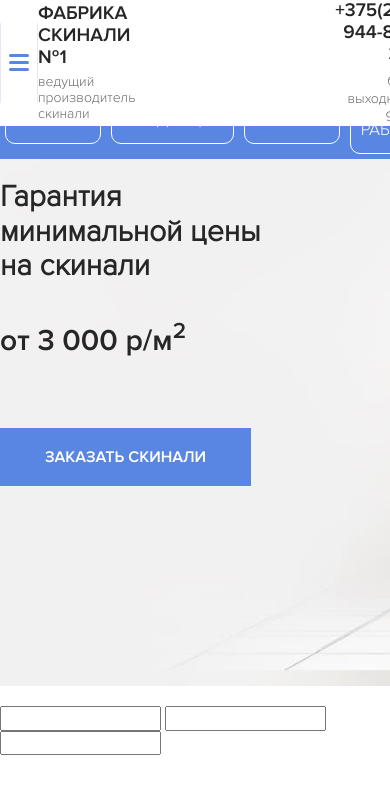
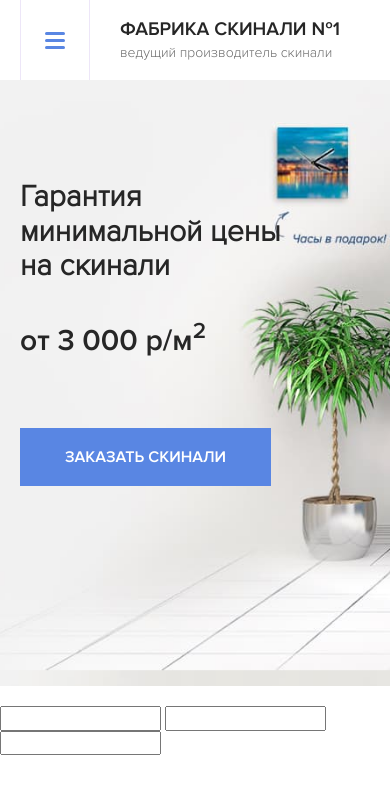
Before and after one commit to maksim-ppv/skinali, a plain HTML site: page index.html in a window 390 px wide. Drawn offline with Linux system fonts and the light colour scheme.

Commit message:
Адаптив главного экрана

```diff
--- a/sass/_grid.sass
+++ b/sass/_grid.sass
@@ -3,3 +3,13 @@
 .container
     max-width: 1170px
     margin: auto
+@media (max-width: 1199px)
+    .container
+        max-width: 960px
+@media (max-width: 991px)
+    .container
+        max-width: 750px
+@media (max-width: 768px)
+    .container
+        min-width: 100%
+        padding: 0 20px
--- a/sass/_interface.sass
+++ b/sass/_interface.sass
@@ -17,3 +17,6 @@ body
     color: #fff
     border: none
     +bold
+@media (max-width: 576px)
+    .btn-o
+        display: none
--- a/sass/sections/_hero.sass
+++ b/sass/sections/_hero.sass
@@ -12,3 +12,6 @@
         margin-bottom: 70px
         font-size: 30px
         +bold
+@media (max-width: 1199px)
+    .hero
+        background-position: top left 30%
--- a/sass/sections/_navbar.sass
+++ b/sass/sections/_navbar.sass
@@ -34,11 +34,11 @@
     left: 0
     width: 100%
     background-color: $text-color-blue
-    z-index: 0
+    z-index: 1
     transform: translateY(-100%)
     &_active
         transition: 0.2s
-        transform: translateY(0%)
+        transform: translateY(-101%)
     &__nav
         display: flex
         align-items: center
@@ -82,3 +82,39 @@
         display: block
         font-size: 14px
         color: $text-color-secondary
+@media (max-width: 1199px)
+    .navbar
+        &__logo
+            margin-right: 0
+    .menu
+        &__link
+            font-size: 14px
+@media (max-width: 991px)
+    .navbar
+        &__mobile
+            display: none
+    .menu
+        &__link
+            font-size: 10px
+@media (max-width: 768px)
+    .menu
+        width: 280px
+        &__nav
+            flex-direction: column
+            justify-content: space-around
+        &__link
+            min-width: 220px
+            text-align: center
+            font-size: 13px
+            margin: 12px
+@media (max-width: 576px)
+    .logo
+        margin: auto
+@media (max-width: 376px)
+    .menu
+        width: 100%
+    .logo
+        &__title
+            font-size: 16px
+        &__description
+            font-size: 12px
```
Also changed, not shown: css/style.css, 1 other file.
